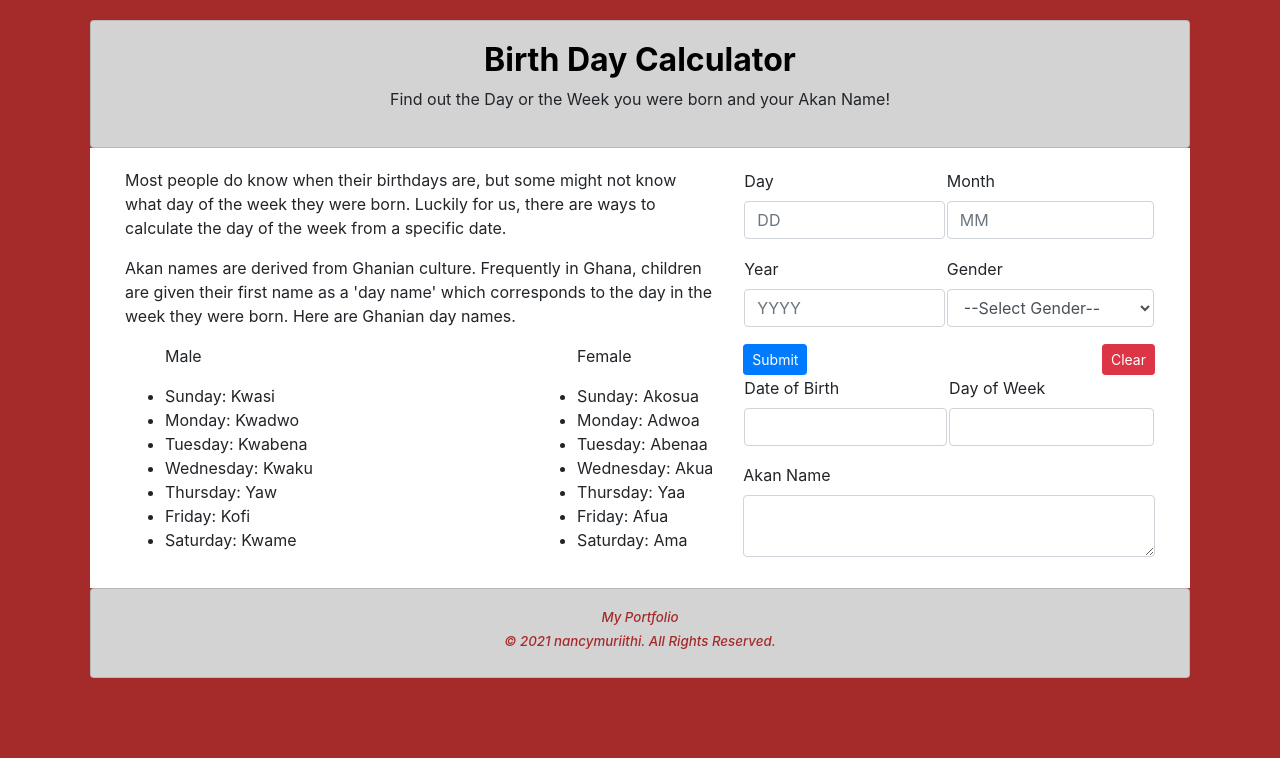
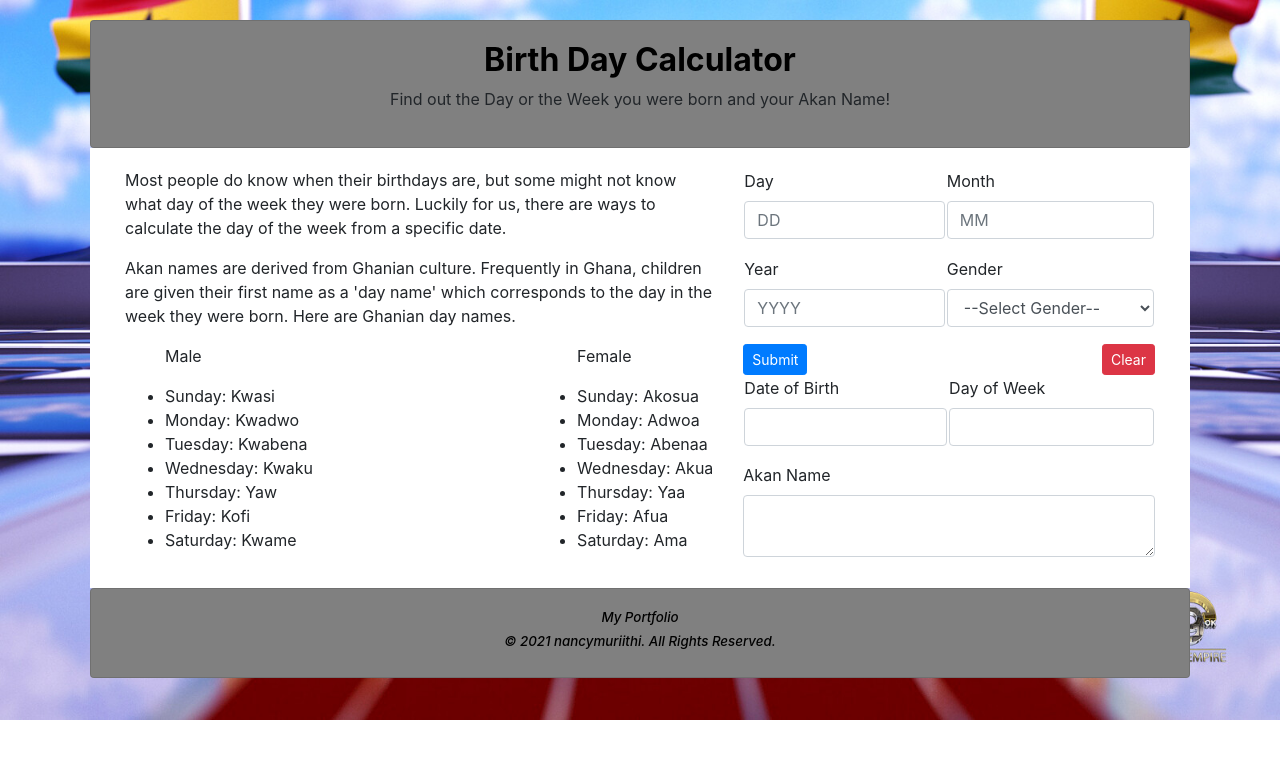
Before and after one commit to nancymuriithi/Birthday-Calculator, a plain HTML site: page index.html in a window 1280 px wide. Drawn offline with Linux system fonts and the light colour scheme.

Commit message:
Edit styling on css file

```diff
--- a/css/cssstyle.css
+++ b/css/cssstyle.css
@@ -1,5 +1,5 @@
 .Myheader {
-  background-color: lightgrey;
+  background-color: gray;
   padding: 20px;
   text-align: center;
   margin: auto;
@@ -16,7 +16,7 @@
 }
 
 .Myfooter{
-  background-color: lightgrey;
+  background-color: gray;
   padding: 20px;
   text-align: center;
   margin: auto;
@@ -25,7 +25,11 @@
   }
 
 body {
-  background-color: brown;
+  background-image: url('/images/bgimage.jpg');
+  background-repeat: no-repeat;
+  background-attachment: fixed;
+  background-position: top;
+  background-size: 100%;
   padding: 20px;
 }
 
@@ -37,5 +41,5 @@ h2 {
   h5 {
     font-style: italic;
     font-size: smaller;
-    color: brown;
+    color: black;
   }
```
